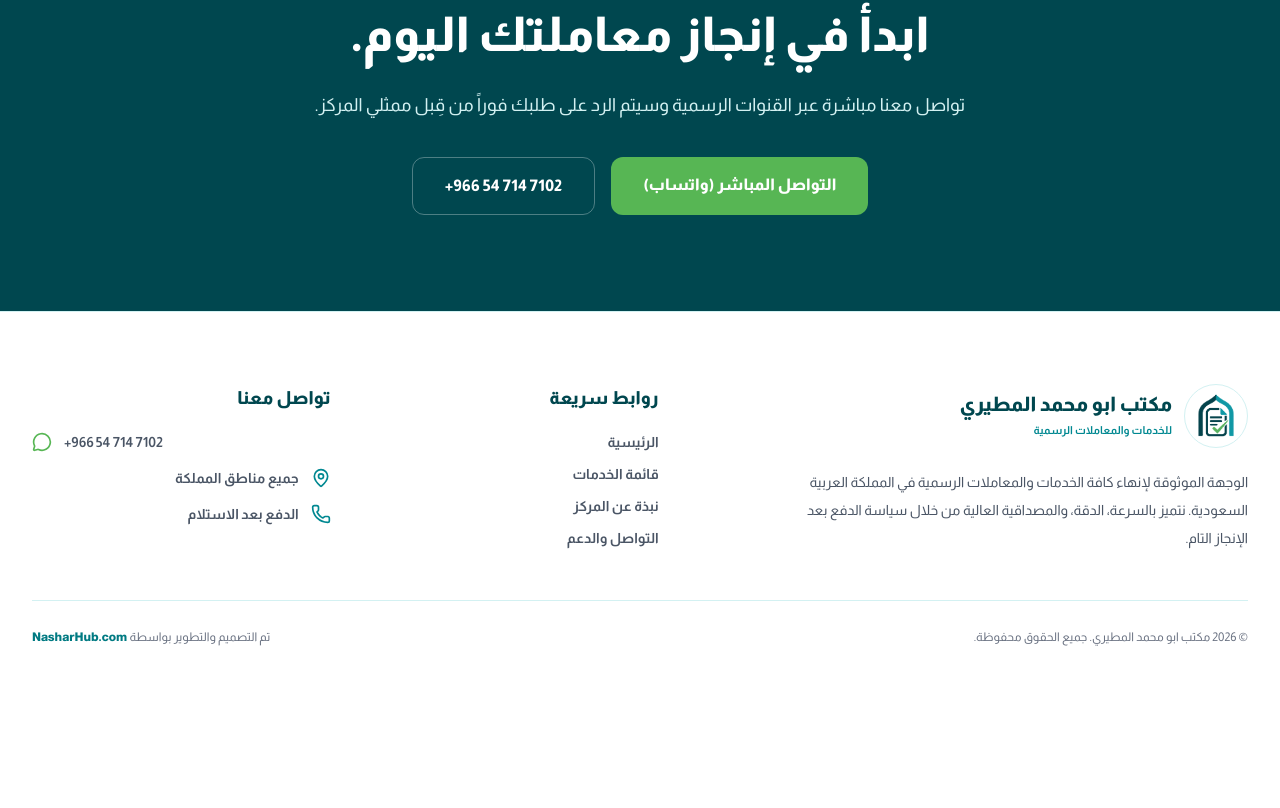
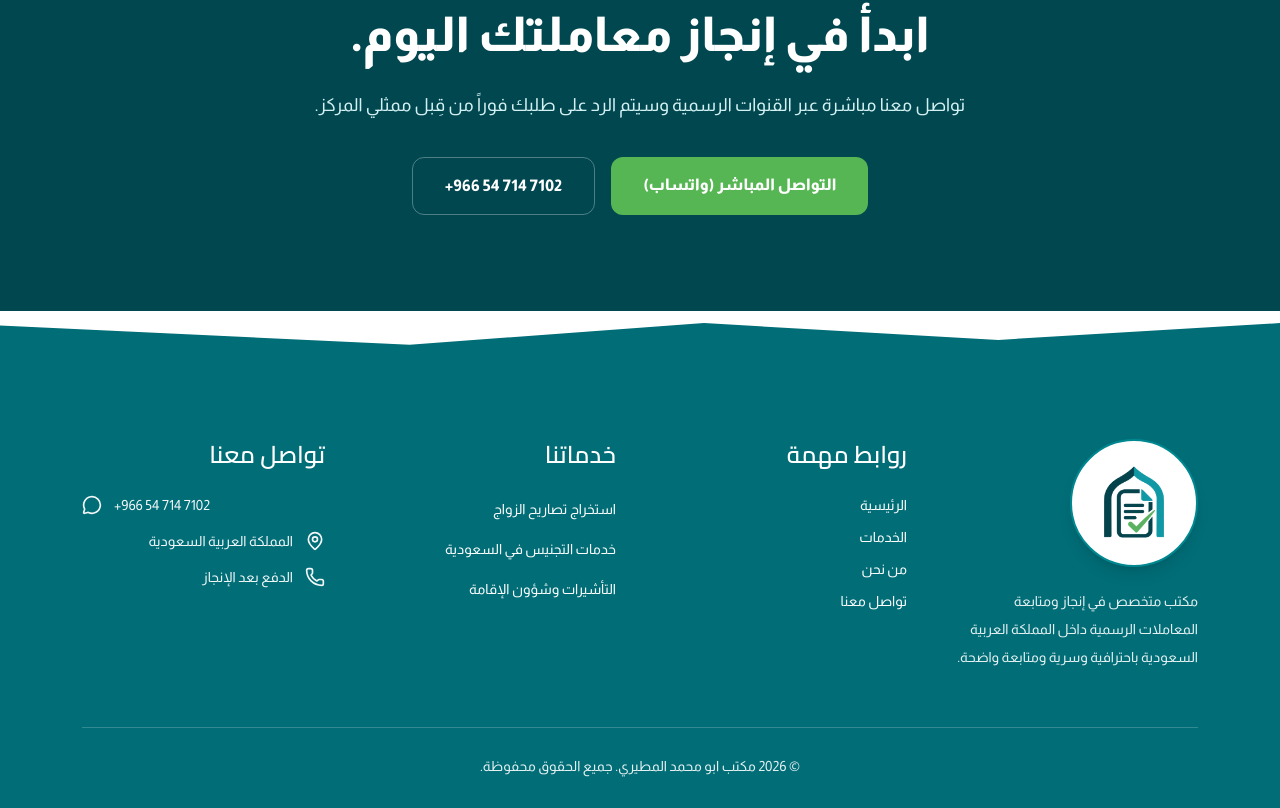
Before and after one commit to AhmedZakaria14/khadmatrasmya, a Next.js app: page / in a window 1280 px wide. Shown: the part 3295-4103 px from the top of the page. Before the commit the page ends 4012 px from the top, so only its background shows below. Built offline with nearby package versions, Linux system fonts and the light colour scheme.

Commit message:
Rebuild footer in reference theme style

```diff
--- a/components/Footer.tsx
+++ b/components/Footer.tsx
@@ -1,66 +1,60 @@
+import Image from 'next/image';
 import Link from 'next/link';
-import Image from 'next/image';
 import { MapPin, MessageCircle, Phone } from 'lucide-react';
 
 export default function Footer() {
   return (
-    <footer className="mt-auto shrink-0 border-t border-primary-100 bg-white" id="footer">
-      <div className="mx-auto max-w-7xl px-4 py-14 sm:px-6 lg:px-8 lg:py-18">
-        <div className="grid gap-12 md:grid-cols-2 lg:grid-cols-[1.45fr_.75fr_.8fr]">
-          <div>
-            <Link href="/" className="mb-5 flex items-center gap-3 group" id="footer-logo-link">
-              <div className="relative flex h-16 w-16 items-center justify-center overflow-hidden rounded-full border border-primary-100 bg-white" id="footer-logo-container">
-                <Image
-                  src="/images/brand/logo.png"
-                  alt="شعار مكتب ابو محمد المطيري"
-                  width={64}
-                  height={64}
-                  className="h-full w-full object-contain p-1 transition-transform duration-300 group-hover:scale-105"
-                  id="footer-logo-image"
-                />
-              </div>
-              <div className="flex flex-col justify-center">
-                <span className="text-xl font-black leading-none text-primary-900 transition-colors group-hover:text-primary-500">
-                  مكتب ابو محمد المطيري
-                </span>
-                <span className="mt-2 text-[11px] font-bold text-primary-500">للخدمات والمعاملات الرسمية</span>
+    <footer className="relative mt-auto overflow-hidden bg-primary-700 text-white" id="footer">
+      <div className="absolute inset-x-0 top-0 h-12 bg-white [clip-path:polygon(0_0,100%_0,100%_25%,78%_60%,55%_25%,32%_70%,0_30%)]" aria-hidden="true" />
+      <div className="mx-auto max-w-[1180px] px-4 pb-8 pt-28 sm:px-6 lg:px-8 lg:pt-32">
+        <div className="grid gap-12 md:grid-cols-2 lg:grid-cols-4">
+          <div className="flex flex-col items-center text-center lg:items-start lg:text-right">
+            <Link href="/" className="mb-5 block" aria-label="الرئيسية">
+              <div className="relative h-32 w-32 overflow-hidden rounded-full border-2 border-primary-500 bg-white p-4 shadow-lg">
+                <Image src="/images/brand/logo.png" alt="شعار مكتب ابو محمد المطيري" fill sizes="128px" className="object-contain p-4" />
               </div>
             </Link>
-            <p className="max-w-md text-sm font-medium leading-7 text-gray-600">
-              الوجهة الموثوقة لإنهاء كافة الخدمات والمعاملات الرسمية في المملكة العربية السعودية. نتميز بالسرعة، الدقة، والمصداقية العالية من خلال سياسة الدفع بعد الإنجاز التام.
+            <p className="text-sm font-normal leading-7 text-white/90">
+              مكتب متخصص في إنجاز ومتابعة المعاملات الرسمية داخل المملكة العربية السعودية باحترافية وسرية ومتابعة واضحة.
             </p>
           </div>
 
           <div>
-            <h2 className="mb-5 text-lg font-black text-primary-900">روابط سريعة</h2>
-            <ul className="space-y-3 text-sm font-bold text-gray-600">
-              <li><Link href="/" className="transition hover:text-primary-500">الرئيسية</Link></li>
-              <li><Link href="/services" className="transition hover:text-primary-500">قائمة الخدمات</Link></li>
-              <li><Link href="/about" className="transition hover:text-primary-500">نبذة عن المركز</Link></li>
-              <li><Link href="/contact" className="transition hover:text-primary-500">التواصل والدعم</Link></li>
+            <h2 className="font-display mb-6 text-center text-2xl font-semibold text-white lg:text-right">روابط مهمة</h2>
+            <ul className="space-y-3 text-center text-sm font-normal lg:text-right">
+              <li><Link href="/" className="hover:text-accent-300">الرئيسية</Link></li>
+              <li><Link href="/services" className="hover:text-accent-300">الخدمات</Link></li>
+              <li><Link href="/about" className="hover:text-accent-300">من نحن</Link></li>
+              <li><Link href="/contact" className="hover:text-accent-300">تواصل معنا</Link></li>
             </ul>
           </div>
 
           <div>
-            <h2 className="mb-5 text-lg font-black text-primary-900">تواصل معنا</h2>
-            <ul className="space-y-4 text-sm font-bold text-gray-600">
+            <h2 className="font-display mb-6 text-center text-2xl font-semibold text-white lg:text-right">خدماتنا</h2>
+            <ul className="space-y-3 text-center text-sm font-normal leading-7 lg:text-right">
+              <li><Link href="/services" className="hover:text-accent-300">استخراج تصاريح الزواج</Link></li>
+              <li><Link href="/services" className="hover:text-accent-300">خدمات التجنيس في السعودية</Link></li>
+              <li><Link href="/services" className="hover:text-accent-300">التأشيرات وشؤون الإقامة</Link></li>
+            </ul>
+          </div>
+
+          <div>
+            <h2 className="font-display mb-6 text-center text-2xl font-semibold text-white lg:text-right">تواصل معنا</h2>
+            <ul className="space-y-4 text-sm font-normal text-white/95">
               <li>
-                <a href="https://wa.me/966547147102" className="flex items-center gap-3 transition hover:text-primary-500" dir="ltr">
-                  <MessageCircle className="h-5 w-5 text-accent-500" />
+                <a href="https://wa.me/966547147102" target="_blank" rel="noopener noreferrer" className="flex items-center justify-center gap-3 hover:text-accent-300 lg:justify-start" dir="ltr">
+                  <MessageCircle className="h-5 w-5" />
                   +966 54 714 7102
                 </a>
               </li>
-              <li className="flex items-center gap-3"><MapPin className="h-5 w-5 text-primary-500" />جميع مناطق المملكة</li>
-              <li className="flex items-center gap-3"><Phone className="h-5 w-5 text-primary-500" />الدفع بعد الاستلام</li>
+              <li className="flex items-center justify-center gap-3 lg:justify-start"><MapPin className="h-5 w-5" />المملكة العربية السعودية</li>
+              <li className="flex items-center justify-center gap-3 lg:justify-start"><Phone className="h-5 w-5" />الدفع بعد الإنجاز</li>
             </ul>
           </div>
         </div>
 
-        <div className="mt-12 flex flex-col items-center justify-between gap-4 border-t border-primary-100 pt-7 text-center text-xs font-medium text-gray-500 sm:flex-row sm:text-right">
+        <div className="mt-14 border-t border-white/20 pt-7 text-center text-sm font-normal text-white/90">
           <p>© {new Date().getFullYear()} مكتب ابو محمد المطيري. جميع الحقوق محفوظة.</p>
-          <a href="https://nasharhub.com" target="_blank" rel="noopener noreferrer" className="transition hover:text-primary-500">
-            تم التصميم والتطوير بواسطة <span className="font-black text-primary-600">NasharHub.com</span>
-          </a>
         </div>
       </div>
     </footer>
```
